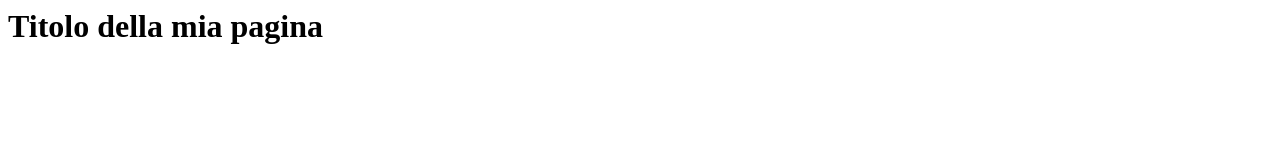
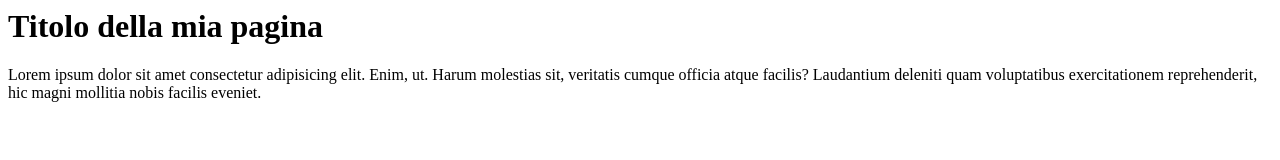
Before and after one commit to mariaacanfora/la_mia_prima_repository-, a plain HTML site: page index.html in a window 1280 px wide. Drawn offline with Linux system fonts and the light colour scheme.

Commit message:
Aggiunto paragrafo Lorem

```diff
--- a/index.html
+++ b/index.html
@@ -2,5 +2,9 @@
     <body>
         <h1>Titolo della mia pagina</h1>
 
+        <p>
+            Lorem ipsum dolor sit amet consectetur adipisicing elit. Enim, ut. Harum molestias sit, veritatis cumque officia atque facilis? Laudantium deleniti quam voluptatibus exercitationem reprehenderit, hic magni mollitia nobis facilis eveniet.
+        </p>
+
     </body>
 </html>
```
